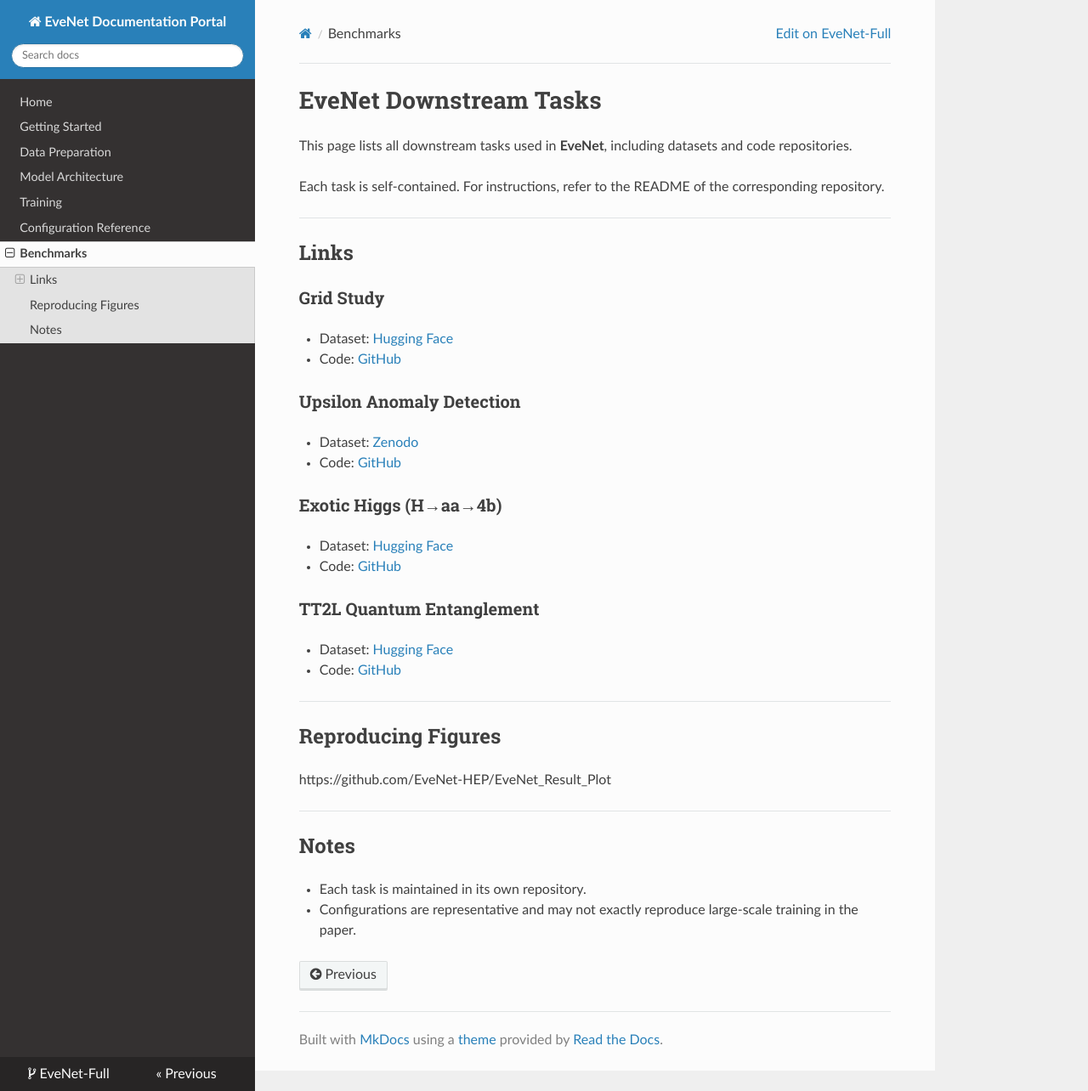
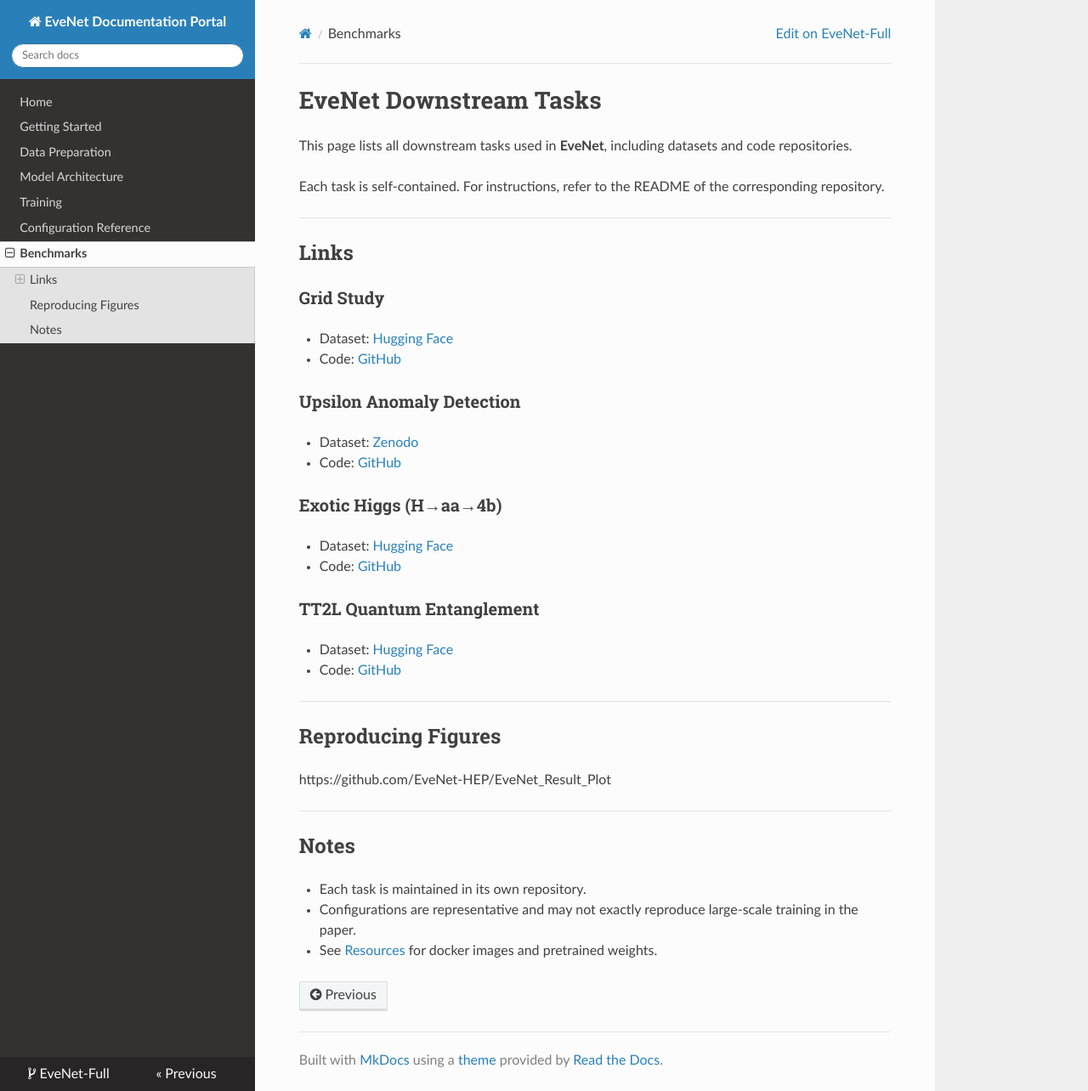
Before and after one commit to EveNet-HEP/EveNet-Full, an MkDocs documentation site: the page built from docs/benchmarks.md, in a window 1280 px wide and 1284 px high. Shown: the whole window at 85% size. Built offline with MkDocs 1.6.1, drawn with Linux system fonts in a browser that asks for light colours; nearby versions of some CDN libraries.

Commit message:
ready for review

```diff
--- a/docs/benchmarks.md
+++ b/docs/benchmarks.md
@@ -37,3 +37,4 @@ https://github.com/EveNet-HEP/EveNet_Result_Plot
 
 - Each task is maintained in its own repository.
 - Configurations are representative and may not exactly reproduce large-scale training in the paper.
+- See [Resources](index.md#resources) for docker images and pretrained weights.
```
